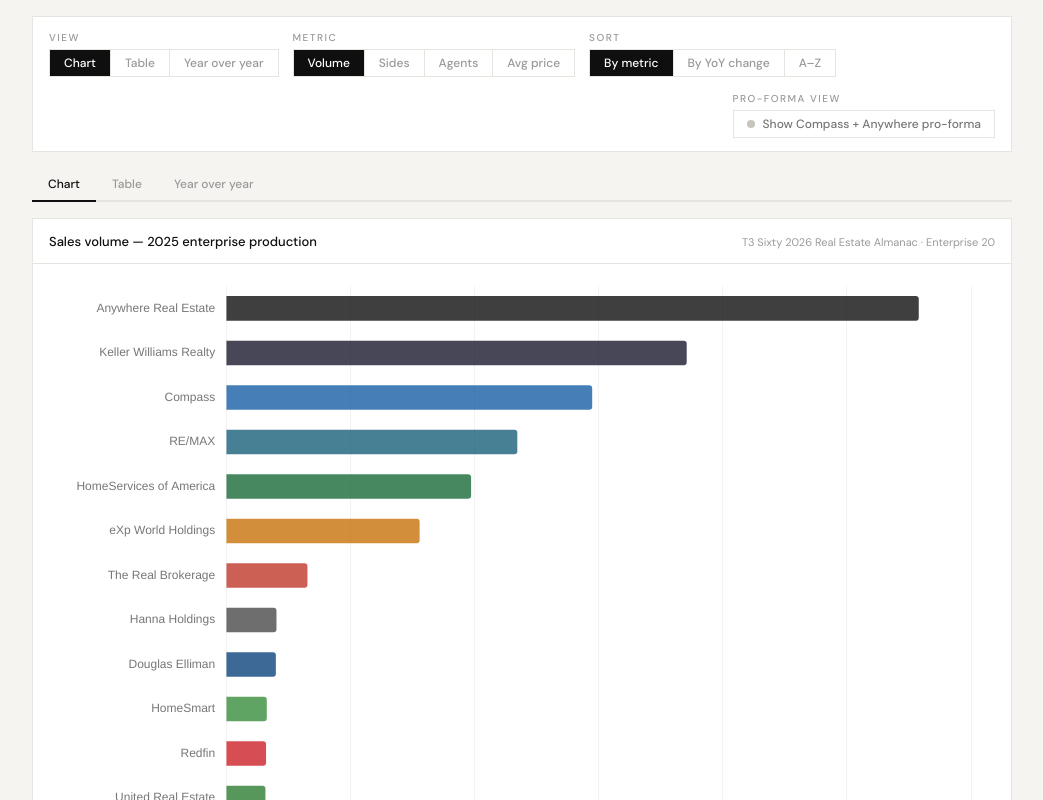
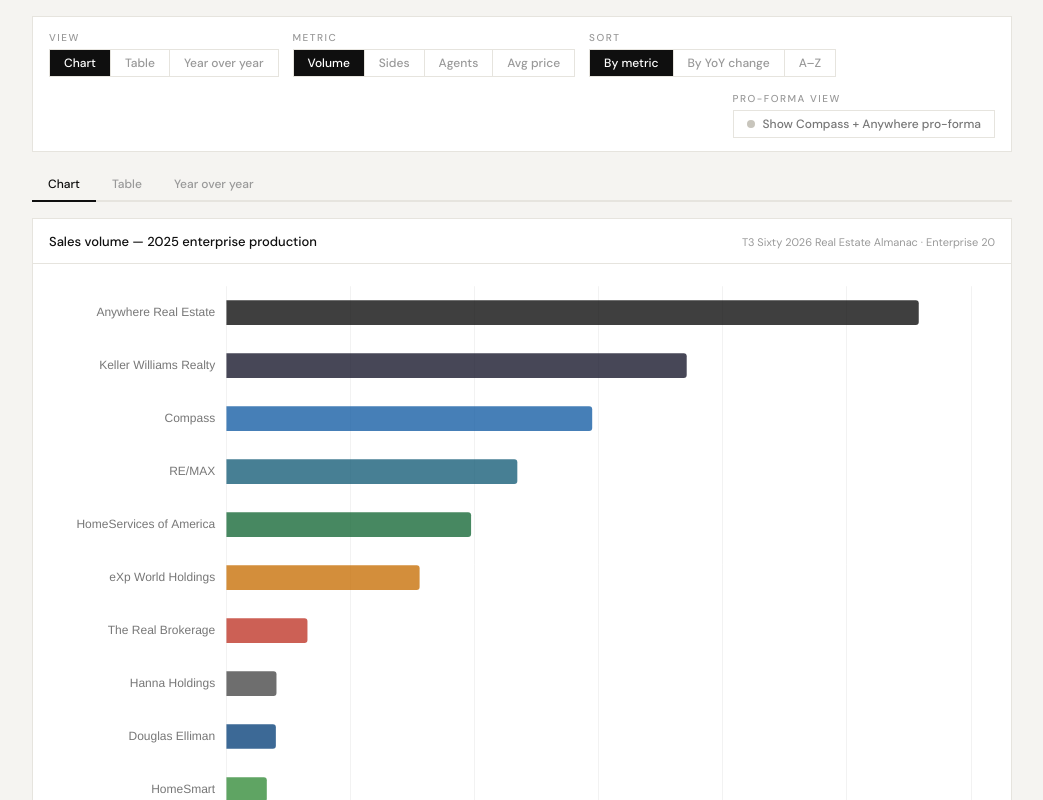
Before and after one commit to taylorwanderson/Brokerages-Ranked, a plain HTML site: page index.html in a window 1280 px wide. Shown: the top 800 px of the page, without its empty margins (118-1161 px from the left). Drawn offline with nearby package versions, Linux system fonts and the light colour scheme.

Commit message:
index.html

```diff
--- a/index.html
+++ b/index.html
@@ -393,7 +393,7 @@
 function renderChart() {
   const cfg = MC[metric];
   const d = activeData();
-  const h = Math.max(380, d.length * 44 + 70);
+  const h = Math.max(420, d.length * 52 + 80);
   document.getElementById('cWrap').style.height = h + 'px';
   const mergerLabel = merger ? ' — pro-forma combined view' : '';
   document.getElementById('cTitle').textContent = cfg.label + ' — 2025 enterprise production' + mergerLabel;
@@ -529,7 +529,7 @@
     mCard('Biggest gainers', gainers, r => '+' + cfg.yoyAcc(r).toFixed(1) + '%', 'mv-p') +
     (decl.length ? mCard('Declines', decl, r => cfg.yoyAcc(r).toFixed(1) + '%', 'mv-n') : '');
 
-  const h = Math.max(220, d.length * 38 + 60);
+  const h = Math.max(240, d.length * 46 + 60);
   const mergerNote = merger
     ? '<strong>Note:</strong> The pro-forma Compass International Holdings row is excluded from this view — the two entities had separate pre-merger growth trajectories and a combined YoY is not meaningful. Toggle off the pro-forma view to compare Compass and Anywhere Real Estate individually.'
     : '';
@@ -562,23 +562,18 @@
 
 setView('chart');
 
-/* ── AUTO-RESIZE: report document height to parent iframe ── */
+/* ── AUTO-RESIZE: report true document height to parent iframe ── */
 function reportHeight() {
-  const h = document.documentElement.scrollHeight;
-  window.parent.postMessage({ height: h }, '*');
+  window.parent.postMessage({ height: document.body.scrollHeight }, '*');
 }
-/* Report after charts animate (Chart.js animates over ~400ms by default) */
-function reportHeightDelayed() { setTimeout(reportHeight, 500); }
-/* Patch each setter to report height after render */
-const _setView = setView;
-window.setView = function(v) { _setView(v); reportHeightDelayed(); };
-const _setMetric = setMetric;
-window.setMetric = function(m) { _setMetric(m); reportHeightDelayed(); };
-const _toggleMerger = toggleMerger;
-window.toggleMerger = function() { _toggleMerger(); reportHeightDelayed(); };
-/* Also report on load and resize */
-window.addEventListener('load', reportHeightDelayed);
-window.addEventListener('resize', reportHeight);
+if (window.ResizeObserver) {
+  new ResizeObserver(reportHeight).observe(document.body);
+} else {
+  /* Fallback for older browsers */
+  window.addEventListener('load', reportHeight);
+  window.addEventListener('resize', reportHeight);
+  setInterval(reportHeight, 600);
+}
 </script>
 </body>
 </html>
```
